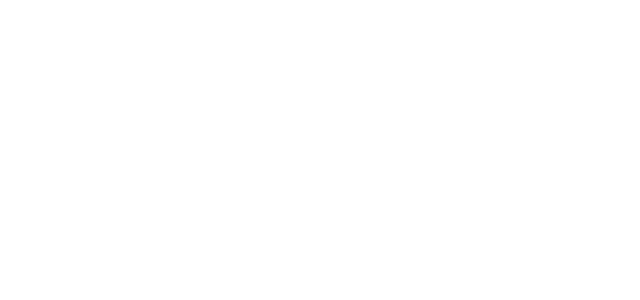
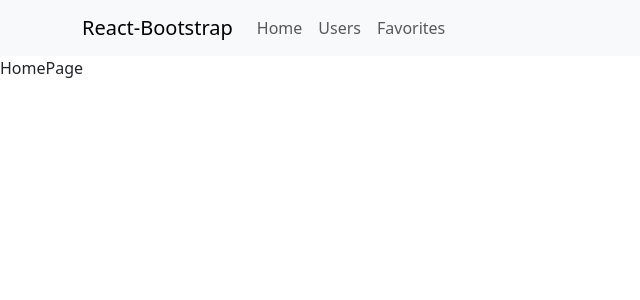
Before and after one commit to berkan-kabadayi/user-explorer, a React (Vite) app: page / in a window 1280 px wide. Shown: the top 300 px of the page, without its empty margins (0-640 px from the left). Built offline with nearby package versions, Linux system fonts and the light colour scheme.

Commit message:
Implement routing structure with React Router

```diff
--- a/src/Routes.tsx
+++ b/src/Routes.tsx
@@ -0,0 +1,28 @@
+import { createBrowserRouter, type RouteObject } from "react-router-dom";
+import RootLayout from "./pages/root";
+import HomePage from "./pages/HomePage/HomePage";
+import UsersPage from "./pages/Users/UsersPage";
+import Favorites from "./pages/Favorites/Favorites";
+
+const routes: RouteObject[] = [
+  {
+    path: "/",
+    element: <RootLayout />,
+    children: [
+      {
+        index: true,
+        element: <HomePage />,
+      },
+      {
+        path: "users",
+        element: <UsersPage />,
+      },
+      {
+        path: "favorites",
+        element: <Favorites />,
+      },
+    ],
+  },
+];
+
+export const router = createBrowserRouter(routes);
--- a/src/components/NavbarBS/NavbarBS.tsx
+++ b/src/components/NavbarBS/NavbarBS.tsx
@@ -0,0 +1,30 @@
+import Container from "react-bootstrap/Container";
+import Nav from "react-bootstrap/Nav";
+import Navbar from "react-bootstrap/Navbar";
+import { Link } from "react-router-dom";
+
+function NavbarBS() {
+  return (
+    <Navbar expand="lg" className="bg-body-tertiary">
+      <Container>
+        <Navbar.Brand>React-Bootstrap</Navbar.Brand>
+        <Navbar.Toggle aria-controls="basic-navbar-nav" />
+        <Navbar.Collapse id="basic-navbar-nav">
+          <Nav className="me-auto">
+            <Nav.Link as={Link} to="/">
+              Home
+            </Nav.Link>
+            <Nav.Link as={Link} to="/users">
+              Users
+            </Nav.Link>
+            <Nav.Link as={Link} to="/favorites">
+              Favorites
+            </Nav.Link>
+          </Nav>
+        </Navbar.Collapse>
+      </Container>
+    </Navbar>
+  );
+}
+
+export default NavbarBS;
--- a/src/pages/Favorites/Favorites.tsx
+++ b/src/pages/Favorites/Favorites.tsx
@@ -0,0 +1,7 @@
+function Favorites() {
+  return (
+    <div>Favorites</div>
+  )
+}
+
+export default Favorites
--- a/src/pages/HomePage/HomePage.tsx
+++ b/src/pages/HomePage/HomePage.tsx
@@ -0,0 +1,5 @@
+function HomePage() {
+  return <div>HomePage</div>;
+}
+
+export default HomePage;
--- a/src/pages/Users/UsersPage.tsx
+++ b/src/pages/Users/UsersPage.tsx
@@ -0,0 +1,5 @@
+function UsersPage() {
+  return <div>UsersPage</div>;
+}
+
+export default UsersPage;
--- /dev/null
+++ b/src/pages/root.tsx
@@ -0,0 +1,13 @@
+import NavbarBS from "../components/NavbarBS/NavbarBS";
+import { Outlet } from "react-router-dom";
+
+function RootLayout() {
+  return (
+    <>
+      <NavbarBS />
+      <Outlet />
+    </>
+  );
+}
+
+export default RootLayout;
```
Also changed, not shown: src/main.tsx (+5 -2 lines).
